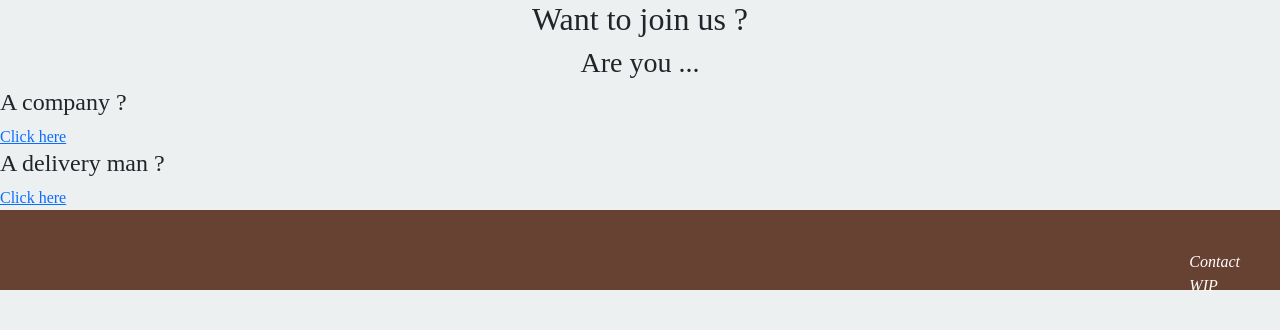
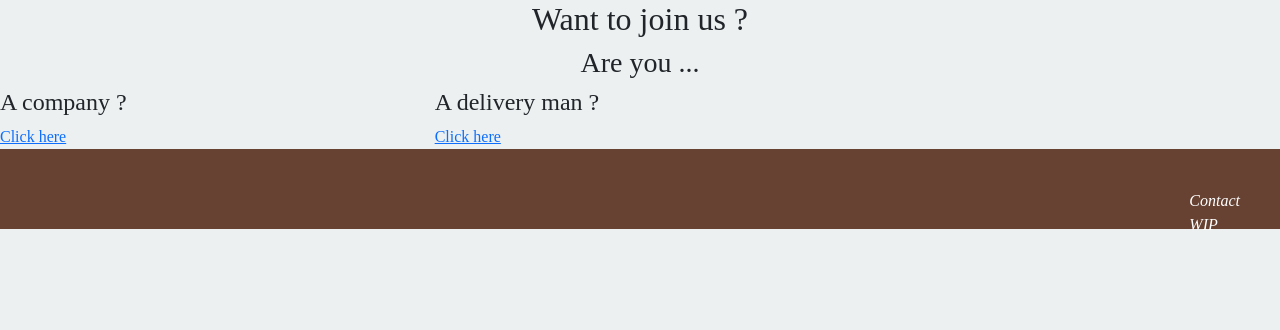
Before and after one commit to Loviflo/QuickBaluchon, a PHP site: page /sign_in.php in a window 1280 px wide. Shown: the part 115-445 px from the top of the page. Run offline with PHP 8.4, Linux system fonts and the light colour scheme; some web fonts are replaced.

Commit message:
Updated sign in

```diff
--- a/QuickBaluchon/sign_in.php
+++ b/QuickBaluchon/sign_in.php
@@ -11,12 +11,12 @@
             <h3>Are you ...</h3>
         </div>
         <div class="container_md">
-            <div class="row-cols-2">
-                <div class="col-auto">
+            <div class="row">
+                <div class="col-md-4">
                     <h4>A company ?</h4>
                     <a href="sign_in_company.php">Click here</a>
                 </div>
-                <div class="col-auto">
+                <div class="col-md-4">
                     <h4>A delivery man ?</h4>
                     <a href="sign_in_delivery.php">Click here</a>
                 </div>
```
